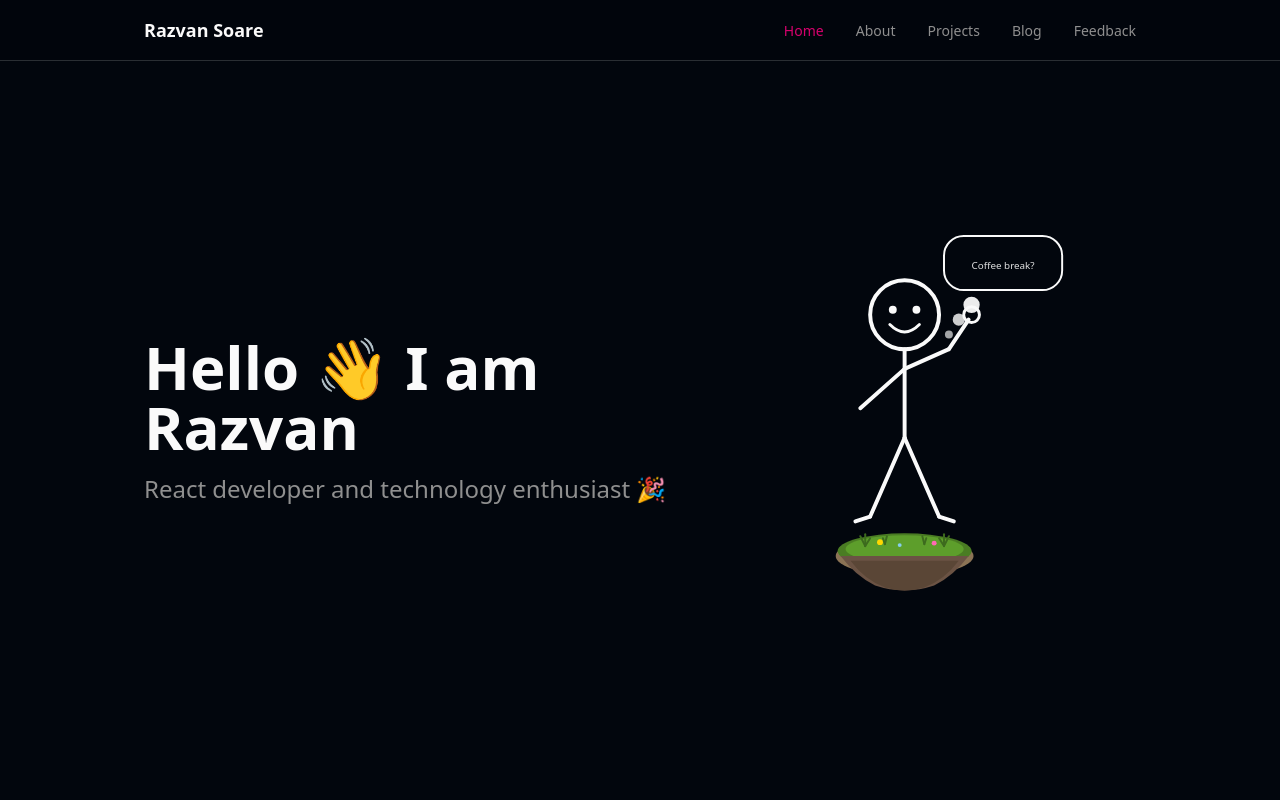
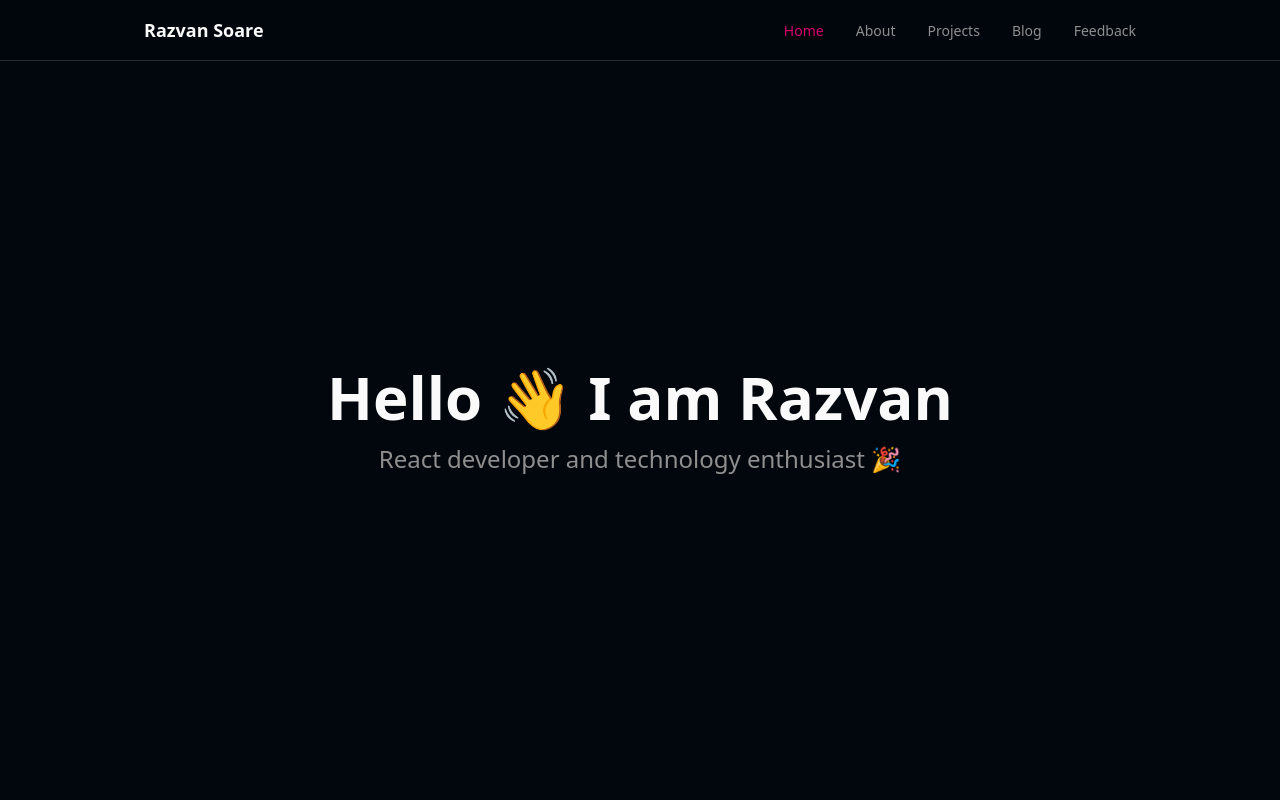
Before and after one commit to razvan-soare/razvan-blog, a Next.js app: page / in a window 1280 px wide. Shown: the top 800 px of the page. Built offline with nearby package versions, Linux system fonts and the light colour scheme.

Commit message:
[coding-agent] Remove the current homepage animation

```diff
--- a/src/components/sections/Hero.tsx
+++ b/src/components/sections/Hero.tsx
@@ -1,28 +1,10 @@
-'use client';
-
-import dynamic from 'next/dynamic';
-import { FeedbackPrompt } from '@/components/feedback';
-
-// Dynamic import for code splitting - StickFigure is a large animated component
-const StickFigure = dynamic(
-  () => import('@/components/character/StickFigure').then(mod => ({ default: mod.StickFigure })),
-  {
-    loading: () => (
-      <div className="w-64 h-64 md:w-80 md:h-80 lg:w-96 lg:h-96 flex items-center justify-center">
-        <div className="w-24 h-24 rounded-full border-4 border-muted-foreground/20 border-t-primary animate-spin" />
-      </div>
-    ),
-    ssr: false, // Disable SSR for animation-heavy component
-  }
-);
-
 export function Hero() {
   return (
     <section className="min-h-[calc(100vh-80px)] flex items-center justify-center py-12 md:py-20">
       <div className="mx-auto max-w-5xl px-4 w-full">
-        <div className="flex flex-col lg:flex-row items-center justify-between gap-8 lg:gap-12">
+        <div className="flex flex-col items-center justify-center gap-8">
           {/* Text Content */}
-          <div className="flex-1 text-center lg:text-left">
+          <div className="text-center">
             <h1 className="text-4xl md:text-5xl lg:text-6xl font-bold text-foreground mb-4">
               Hello 👋 I am Razvan
             </h1>
@@ -30,20 +12,8 @@
               React developer and technology enthusiast 🎉
             </p>
           </div>
-
-          {/* Animated Stick Figure Character */}
-          <div className="flex-shrink-0">
-            <StickFigure className="w-64 h-64 md:w-80 md:h-80 lg:w-96 lg:h-96" />
-          </div>
         </div>
       </div>
-
-      {/* Floating Feedback Prompt */}
-      <FeedbackPrompt
-        variant="floating"
-        message="Like the stick figure? Share your thoughts on the animations!"
-        delay={8000}
-      />
     </section>
   );
 }
```
